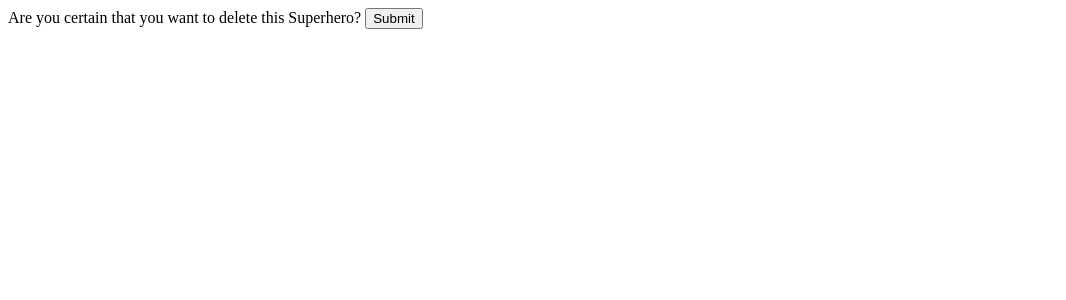
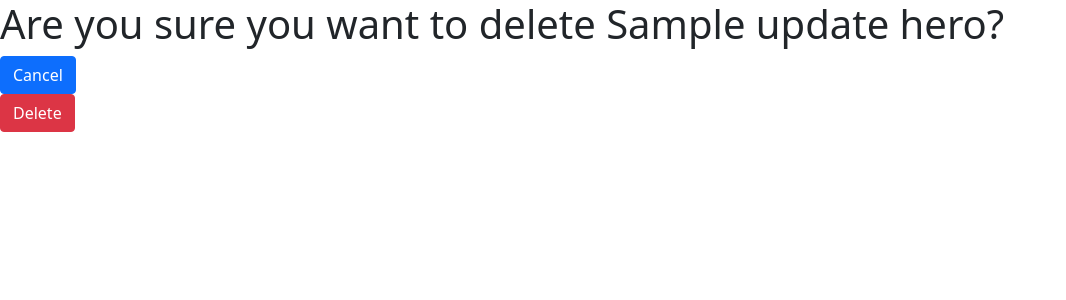
Before and after one commit to Paul-Longo/dCC-Superheroes, a Django app: template superheroesproject/superheroes/templates/superheroes/delete.html in a window 1280 px wide. Shown: the top 300 px of the page, without its empty margins (0-1066 px from the left). Run offline with Django 3.2, Linux system fonts and the light colour scheme; the template is opened without the code that fills it: most values are stand-ins (such as "Sample title", 1, 10 or a date in 2020).

Commit message:
created functionality for deleting a superhero

```diff
--- a/superheroesproject/superheroes/templates/superheroes/delete.html
+++ b/superheroesproject/superheroes/templates/superheroes/delete.html
@@ -5,12 +5,21 @@
     <meta http-equiv="X-UA-Compatible" content="IE=edge">
     <meta name="viewport" content="width=device-width, initial-scale=1.0">
     <title>Delete Superhero</title>
+    <link href="https://cdn.jsdelivr.net/npm/bootstrap@5.0.2/dist/css/bootstrap.min.css" rel="stylesheet" integrity="sha384-EVSTQN3/azprG1Anm3QDgpJLIm9Nao0Yz1ztcQTwFspd3yD65VohhpuuCOmLASjC" crossorigin="anonymous">
+
 </head>
 <body>
-    <form action="post">
+    <h1 class="containter"> Are you sure you want to delete {{update_hero.name}}? </h1>
+    <form action="{% url 'superheroes:detail' selected_hero.id %}" method="get">
         {% csrf_token %}
-        Are you certain that you want to delete this Superhero?
-        <input type="submit" value="Submit"/>
+        <input type="submit" value="Cancel" class="btn btn-primary">
     </form>
+    <form action="{% url 'superheroes:delete' update_hero.id %}" method="post">
+        {% csrf_token %}
+        <input type="submit" value="Delete" class="btn btn-danger">
+    </form>
+
+    <script src="https://cdn.jsdelivr.net/npm/bootstrap@5.0.2/dist/js/bootstrap.bundle.min.js" integrity="sha384-MrcW6ZMFYlzcLA8Nl+NtUVF0sA7MsXsP1UyJoMp4YLEuNSfAP+JcXn/tWtIaxVXM" crossorigin="anonymous"></script>
+
 </body>
 </html>
```
